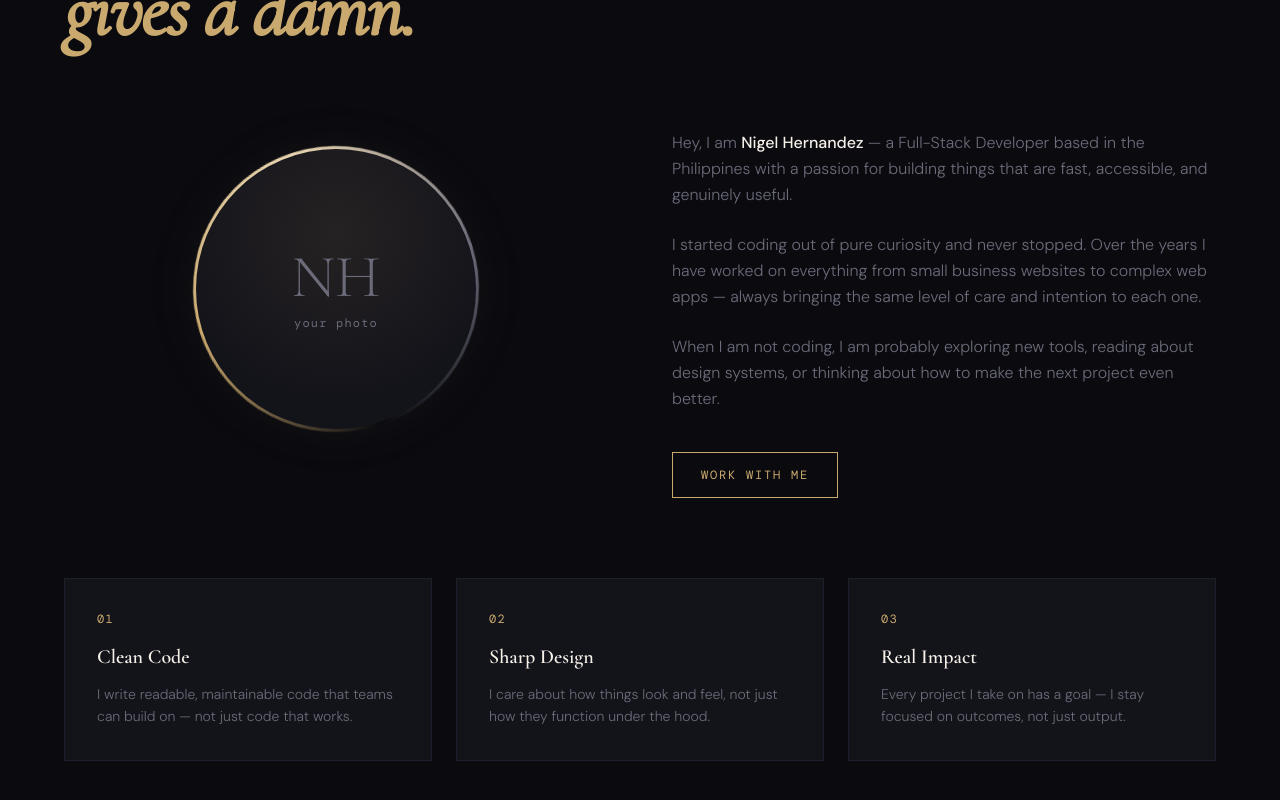
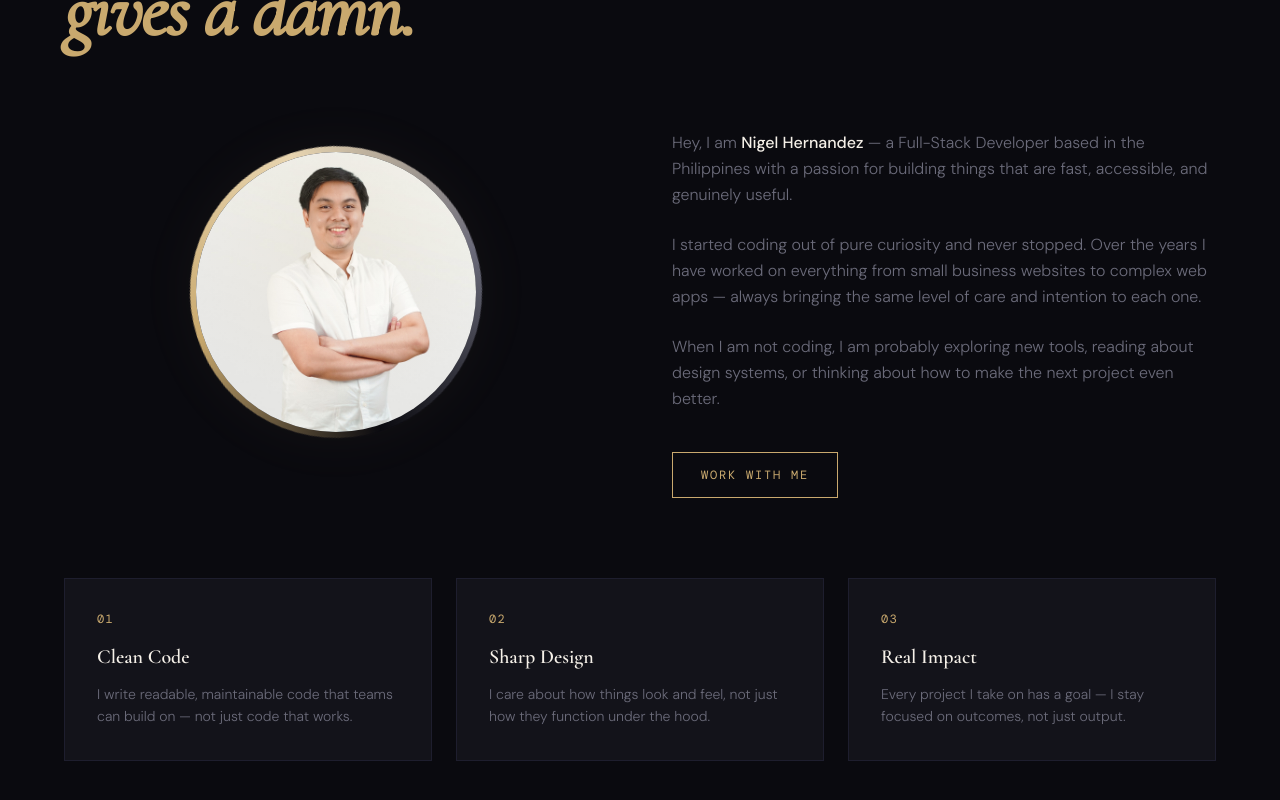
Before and after one commit to Nigel0330/nigel_portfolio_new, a React (Vite) app: page / in a window 1280 px wide. Shown: the part 1090-1890 px from the top of the page. Built offline with nearby package versions, Linux system fonts and the light colour scheme; a web font is replaced by a local one.

Commit message:
upload some image and update the about section

```diff
--- a/src/App.jsx
+++ b/src/App.jsx
@@ -1,4 +1,5 @@
 import { useEffect, useRef, useState } from "react";
+import photo from "./assets/profile.jpg";
 
 export default function App() {
   return (
@@ -305,8 +306,9 @@ function About() {
                 style={{
                   position: "relative",
                   zIndex: 1,
-                  padding: 3,
+                  padding: 6,
                   borderRadius: "50%",
+                  background: "#0a0a0f",
                 }}
               >
                 <div
@@ -344,15 +346,16 @@ function About() {
                         "radial-gradient(circle at 50% 30%, rgba(201,169,110,0.1) 0%, transparent 70%)",
                     }}
                   />
-                  {/* Placeholder — replace with <img> later */}
-                  <div className="text-center relative z-10">
-                    <div className="font-display text-6xl text-muted mb-2">
-                      NH
-                    </div>
-                    <div className="font-mono text-xs text-muted tracking-widest">
-                      your photo
-                    </div>
-                  </div>
+                  <img
+                    src={photo}
+                    alt="Nigel Hernandez"
+                    style={{
+                      width: "100%",
+                      height: "100%",
+                      objectFit: "cover",
+                      objectPosition: "center 20%",
+                    }}
+                  />
                 </div>
               </div>
             </div>
```
Also changed, not shown: src/assets/profile.jpg (added).
